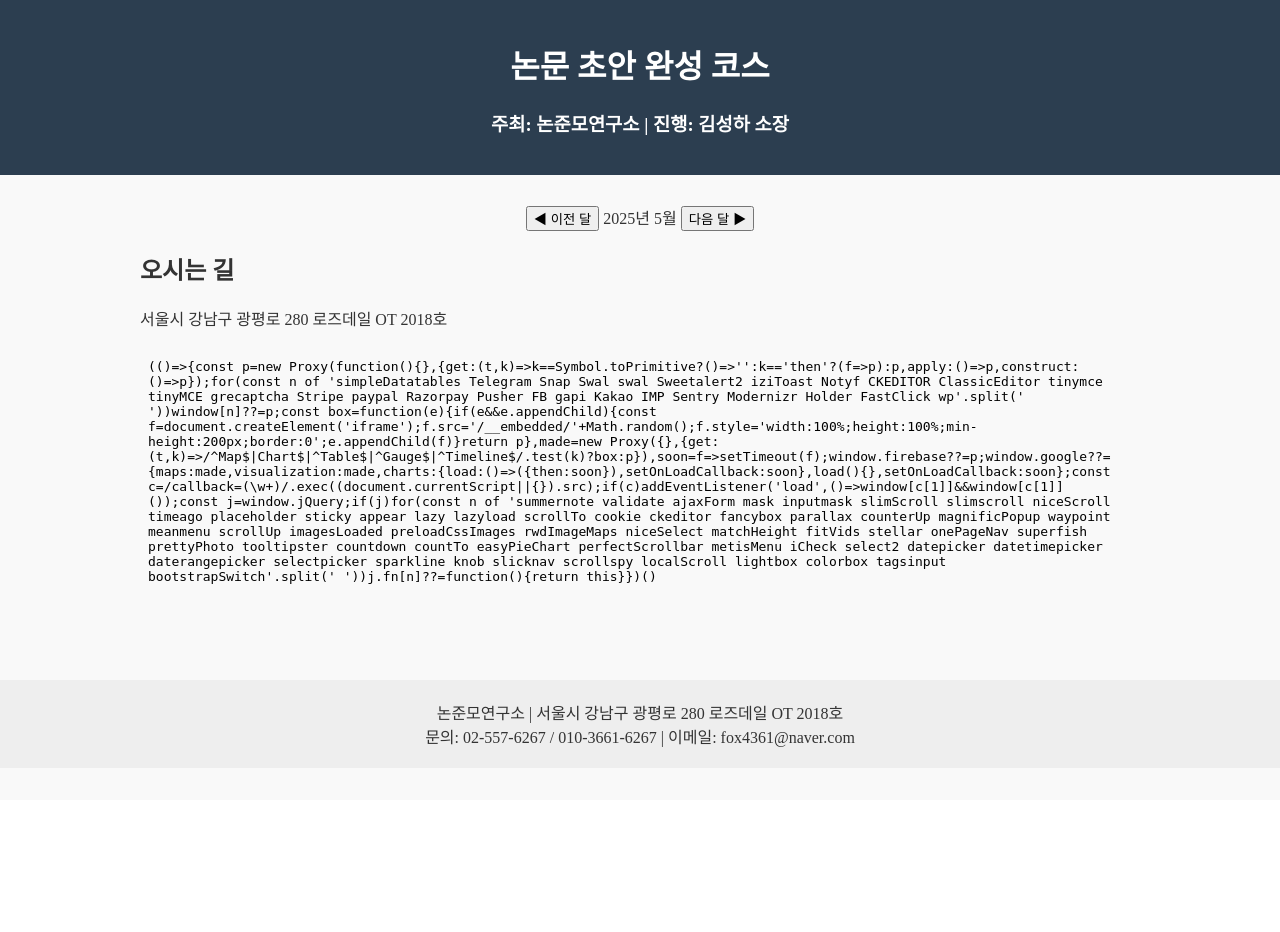
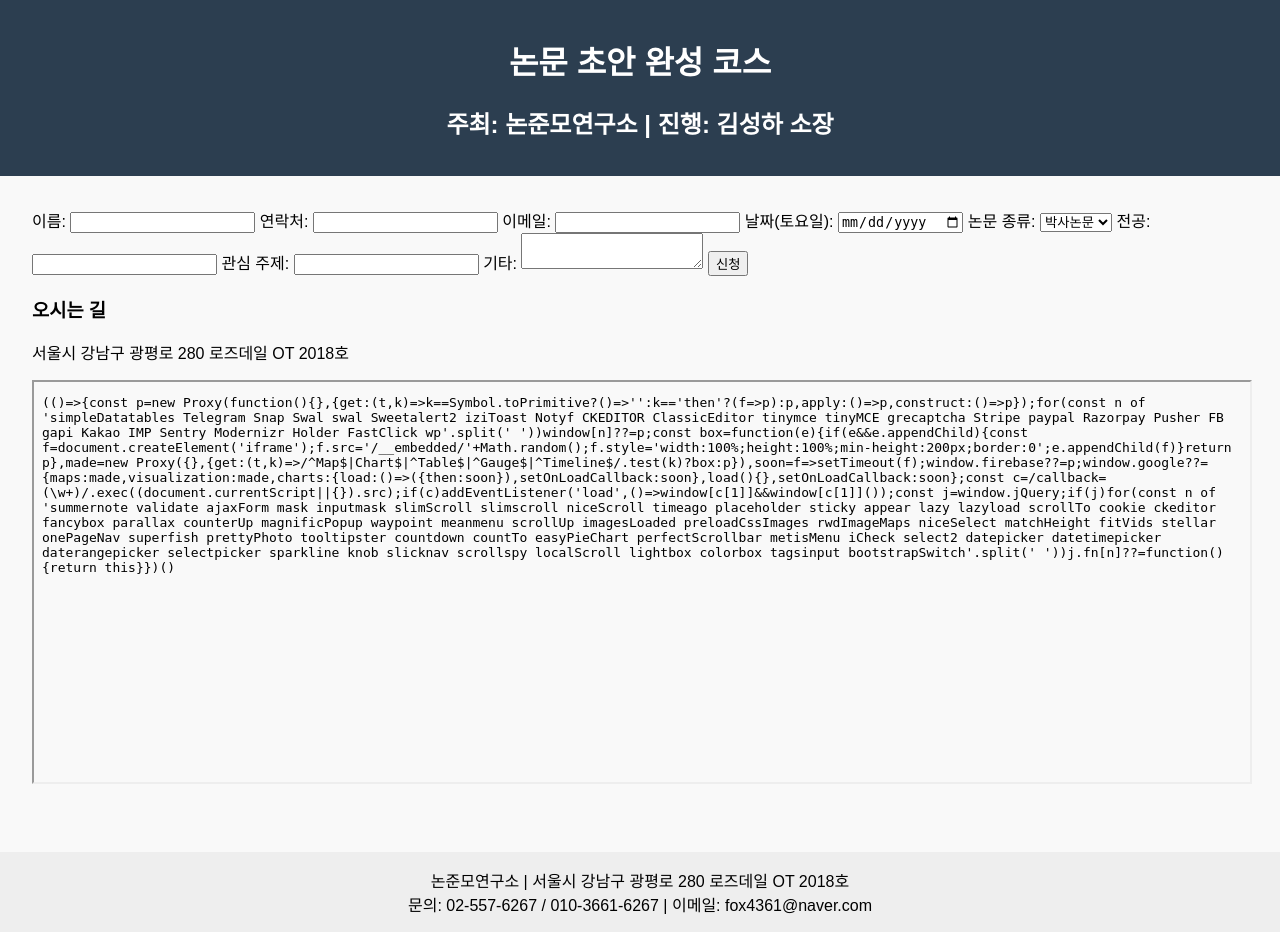
Before and after one commit to nonjunmo/nonjunmo-flask-web, a Flask app: page / in a window 1280 px wide. Before the commit the page ends 768 px from the top, so only its background shows below. Run offline with Flask 2, Linux system fonts and the light colour scheme; some libraries are stand-ins or nearby versions.

Commit message:
Add files via upload

```diff
--- a/app.py
+++ b/app.py
@@ -1,69 +1,81 @@
-from flask import Flask, render_template, request, redirect, url_for, session, jsonify
+
+from flask import Flask, render_template, request, redirect, url_for, session
+from datetime import datetime, timedelta
+import json
 import os
-import json
-from datetime import datetime
 
 app = Flask(__name__)
-app.secret_key = 'nonjunmo-secret'
+app.secret_key = 'supersecret'
+DATA_FILE = 'data.json'
+ADMIN_PASSWORD = 'miso0404^^'
 
-DATA_FILE = 'applications.json'
+def load_data():
+    if not os.path.exists(DATA_FILE):
+        return {}
+    with open(DATA_FILE, 'r', encoding='utf-8') as f:
+        return json.load(f)
 
-def load_applications():
-    if os.path.exists(DATA_FILE):
-        with open(DATA_FILE, 'r', encoding='utf-8') as f:
-            return json.load(f)
-    return {}
-
-def save_applications(data):
+def save_data(data):
     with open(DATA_FILE, 'w', encoding='utf-8') as f:
         json.dump(data, f, ensure_ascii=False, indent=2)
 
 @app.route('/')
 def index():
-    return render_template('index.html')
+    today = datetime.today()
+    return render_template('index.html', today=today.strftime('%Y-%m-%d'))
+
+@app.route('/apply', methods=['POST'])
+def apply():
+    data = load_data()
+    name = request.form['name']
+    phone = request.form['phone']
+    email = request.form['email']
+    date = request.form['date']
+    major = request.form['major']
+    topic = request.form['topic']
+    category = request.form['category']
+    message = request.form['message']
+    if date not in data:
+        data[date] = []
+    if len(data[date]) < 5:
+        data[date].append({
+            'name': name,
+            'phone': phone,
+            'email': email,
+            'category': category,
+            'major': major,
+            'topic': topic,
+            'message': message
+        })
+        save_data(data)
+    return redirect(url_for('index'))
 
 @app.route('/admin', methods=['GET', 'POST'])
 def admin():
     if request.method == 'POST':
-        if request.form.get('password') == 'miso0404^^':
+        if request.form['password'] == ADMIN_PASSWORD:
             session['admin'] = True
-            return redirect(url_for('admin_panel'))
-        return '비밀번호가 틀렸습니다.'
+            return redirect(url_for('dashboard'))
     return render_template('admin_login.html')
 
-@app.route('/admin-panel')
-def admin_panel():
+@app.route('/dashboard')
+def dashboard():
     if not session.get('admin'):
         return redirect(url_for('admin'))
-    return render_template('admin_panel.html')
+    data = load_data()
+    return render_template('admin.html', data=data)
 
-@app.route('/apply', methods=['POST'])
-def apply():
-    data = request.form.to_dict()
-    date = data.get('date')
-    applications = load_applications()
-    if date not in applications:
-        applications[date] = []
-    applications[date].append(data)
-    save_applications(applications)
-    return jsonify(success=True)
-
-@app.route('/get_applications')
-def get_applications():
-    return jsonify(load_applications())
-
-@app.route('/delete_application', methods=['POST'])
-def delete_application():
-    date = request.form.get('date')
-    name = request.form.get('name')
-    applications = load_applications()
-    if date in applications:
-        applications[date] = [app for app in applications[date] if app['name'] != name]
-        if not applications[date]:
-            del applications[date]
-        save_applications(applications)
-    return jsonify(success=True)
+@app.route('/delete/<date>/<int:index>')
+def delete(date, index):
+    if not session.get('admin'):
+        return redirect(url_for('admin'))
+    data = load_data()
+    if date in data and 0 <= index < len(data[date]):
+        del data[date][index]
+        if not data[date]:
+            del data[date]
+        save_data(data)
+    return redirect(url_for('dashboard'))
 
 if __name__ == '__main__':
-    port = int(os.environ.get('PORT', 10000))
-    app.run(host='0.0.0.0', port=port)
+    app.run(debug=True)
--- a/static/style.css
+++ b/static/style.css
@@ -1,10 +1,22 @@
-body { font-family: 'Noto Sans KR'; margin: 0; padding: 0; background: #f9f9f9; color: #333; }
-header { background: #2c3e50; color: #fff; padding: 20px; text-align: center; }
-main { max-width: 1000px; margin: 20px auto; padding: 10px; }
-#calendar-container { text-align: center; margin-bottom: 20px; }
-#calendar { width: 100%; border-collapse: collapse; }
-#calendar th, #calendar td { border: 1px solid #ccc; padding: 10px; text-align: center; }
-#calendar td.today { background: #ffcccb; }
-#calendar td.weekend { background: #e3f2fd; }
-#application-form { background: #fff; padding: 20px; border: 1px solid #ddd; border-radius: 8px; }
-footer { background: #eee; text-align: center; padding: 20px; }
+
+body {
+    font-family: 'Noto Sans KR', sans-serif;
+    background-color: #f9f9f9;
+    margin: 0;
+    padding: 0;
+}
+header {
+    background-color: #2c3e50;
+    color: white;
+    padding: 1em;
+    text-align: center;
+}
+main {
+    padding: 2em;
+}
+footer {
+    background: #eee;
+    text-align: center;
+    padding: 1em;
+    margin-top: 2em;
+}
--- a/templates/index.html
+++ b/templates/index.html
@@ -1,54 +1,40 @@
+
 <!DOCTYPE html>
 <html lang="ko">
 <head>
     <meta charset="UTF-8">
     <title>논문 초안 완성 코스</title>
-  <link rel="stylesheet" href="/static/style.css">
-  <script src="/static/script.js" defer></script>
+    <link rel="stylesheet" href="{{ url_for('static', filename='style.css') }}">
 </head>
 <body>
     <header>
         <h1>논문 초안 완성 코스</h1>
-    <h3>주최: 논준모연구소 | 진행: 김성하 소장</h3>
+        <h2>주최: 논준모연구소 | 진행: 김성하 소장</h2>
     </header>
     <main>
-    <div id="calendar-container">
-      <div id="calendar-header">
-        <button onclick="changeMonth(-1)">◀ 이전 달</button>
-        <span id="current-month"></span>
-        <button onclick="changeMonth(1)">다음 달 ▶</button>
-      </div>
-      <table id="calendar"></table>
-    </div>
-    <div id="application-form" style="display:none;">
-      <h2>논문 초안 완성 코스 신청</h2>
-      <form onsubmit="submitApplication(event)">
-        <input type="hidden" id="selected-date" name="date">
-        <label>이름 <input type="text" name="name" required></label>
-        <label>연락처 <input type="text" name="contact" required></label>
-        <label>이메일 <input type="email" name="email" required></label>
-        <label>논문 종류
-          <select name="type">
+        <form method="POST" action="/apply">
+            <label>이름: <input type="text" name="name" required></label>
+            <label>연락처: <input type="text" name="phone" required></label>
+            <label>이메일: <input type="email" name="email" required></label>
+            <label>날짜(토요일): <input type="date" name="date" required></label>
+            <label>논문 종류:
+                <select name="category">
                     <option>박사논문</option>
                     <option>석사논문</option>
                     <option>학회논문</option>
                     <option>기타논문</option>
                 </select>
             </label>
-        <label>전공 학문 <input type="text" name="major"></label>
-        <label>관심 주제 <input type="text" name="topic"></label>
-        <label>기타 하고 싶은 말 <textarea name="etc"></textarea></label>
-        <div class="buttons">
+            <label>전공: <input type="text" name="major"></label>
+            <label>관심 주제: <input type="text" name="topic"></label>
+            <label>기타: <textarea name="message"></textarea></label>
             <button type="submit">신청</button>
-          <button type="button" onclick="hideForm()">취소</button>
-        </div>
         </form>
-    </div>
-    <div id="map-section">
-      <h2>오시는 길</h2>
+        <section>
+            <h3>오시는 길</h3>
             <p>서울시 강남구 광평로 280 로즈데일 OT 2018호</p>
-      <iframe src="https://map.naver.com/p/search/광평로%20280" width="100%" height="300" style="border:0;"></iframe>
-    </div>
+            <iframe src="https://map.naver.com/p/search/광평로%20280" width="100%" height="400"></iframe>
+        </section>
     </main>
     <footer>
         논준모연구소 | 서울시 강남구 광평로 280 로즈데일 OT 2018호<br>
```
Also changed, not shown: templates/admin.html (+12 -33 lines), templates/admin_login.html (+11 -7 lines). Lines whose indentation alone changed are shown as unchanged.
